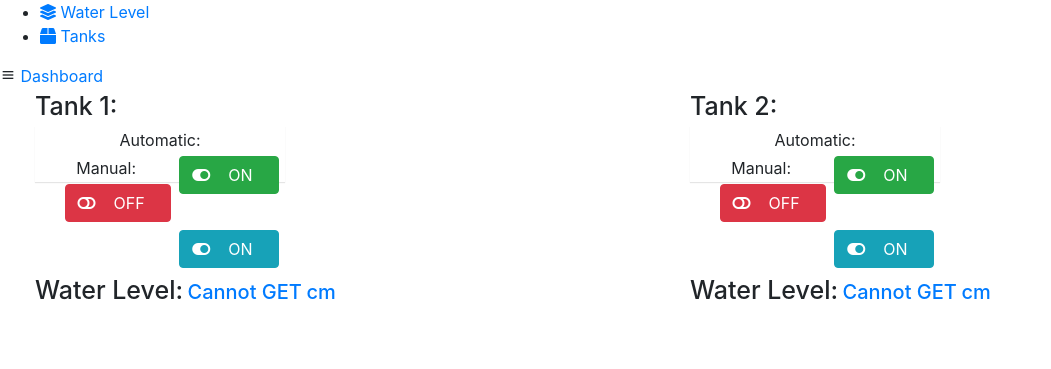
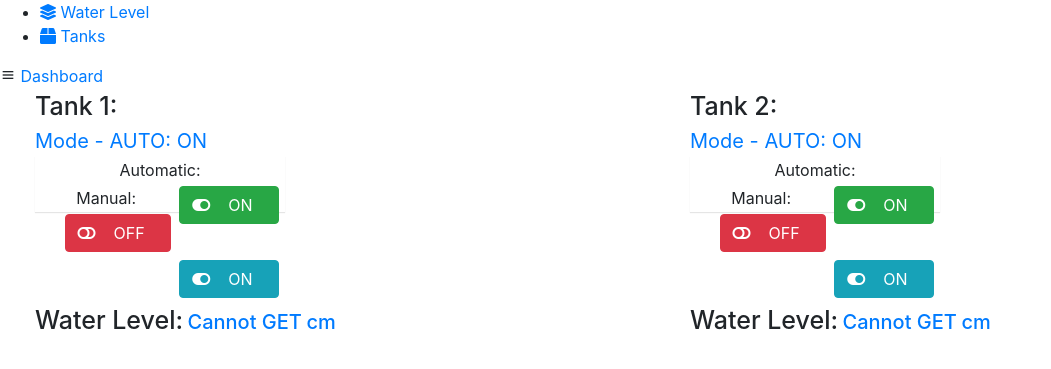
Before and after one commit to Nyazenga/lab5, a PHP site: page /waterlevel.php in a window 1280 px wide. Shown: the top 369 px of the page, without its empty margins (0-1051 px from the left). Run offline with PHP 8.4, Linux system fonts and the light colour scheme; some libraries are stand-ins or nearby versions.

Commit message:
Update waterlevel.php

```diff
--- a/frontend/Admin/view/waterlevel.php
+++ b/frontend/Admin/view/waterlevel.php
@@ -97,13 +97,14 @@
                     <div class="">
                         <div class="info">
                             <div class="inline">Tank 1: </div>
+                            <div class="text2" id="mode">Mode - AUTO: ON</div>
                         </div>
                     </div>
                     <div class="display">
                         <div class="circle">
                             <div class="text">Automatic:</div>
                             <div class="">
-                                <a class="btn btn-success m-1 float-right" onclick="openUrl('http://192.168.137.84/AUTO', 'Hey')">
+                                <a class="btn btn-success m-1 float-right" onclick="openUrl('http://192.168.137.84/AUTO', 'Mode - AUTO: ON')">
                                     <i class="fa fa-toggle-on"></i>&nbsp;&nbsp;&nbsp;&nbsp;ON&nbsp;&nbsp;&nbsp;</a>
                             </div>
                         </div>
@@ -111,12 +112,12 @@
                             <div class="text">Manual:</div>
 
                             <div class="">
-                                <a class="btn btn-danger m-1 float-right" onclick="openUrl('http://192.168.137.84/OFF', 'Hey')">
+                                <a class="btn btn-danger m-1 float-right" onclick="openUrl('http://192.168.137.84/OFF', 'Mode - AUTO: ON')">
                                     <i class="fa fa-toggle-off"></i>&nbsp;&nbsp;&nbsp;&nbsp;OFF&nbsp;&nbsp;&nbsp;</a>
                             </div>
 
                             <div class="">
-                                <a class="btn btn-info m-1 float-right" onclick="openUrl('http://192.168.137.84/ON', 'Hey')">
+                                <a class="btn btn-info m-1 float-right" onclick="openUrl('http://192.168.137.84/ON', 'Mode - MANUAL: ON')">
                                     <i class="fa fa-toggle-on"></i>&nbsp;&nbsp;&nbsp;&nbsp;ON&nbsp;&nbsp;&nbsp;</a>
                             </div>
                         </div>
@@ -137,13 +138,14 @@
                     <div class="">
                         <div class="info">
                             <div class="inline">Tank 2: </div>
+                            <div class="text2" id="mode2">Mode - AUTO: ON</div>
                         </div>
                     </div>
                     <div class="display">
-                        <div class="circle">
+                    <div class="circle">
                             <div class="text">Automatic:</div>
                             <div class="">
-                                <a class="btn btn-success m-1 float-right" onclick="openUrl('http://192.168.137.240/AUTO', 'Hey')">
+                                <a class="btn btn-success m-1 float-right" onclick="openUrl2('http://192.168.137.240/AUTO', 'Mode - AUTO: ON')">
                                     <i class="fa fa-toggle-on"></i>&nbsp;&nbsp;&nbsp;&nbsp;ON&nbsp;&nbsp;&nbsp;</a>
                             </div>
                         </div>
@@ -151,12 +153,12 @@
                             <div class="text">Manual:</div>
 
                             <div class="">
-                                <a class="btn btn-danger m-1 float-right" onclick="openUrl('http://192.168.137.240/OFF', 'Hey')">
+                                <a class="btn btn-danger m-1 float-right" onclick="openUrl2('http://192.168.137.240/OFF', 'Mode - AUTO: ON')">
                                     <i class="fa fa-toggle-off"></i>&nbsp;&nbsp;&nbsp;&nbsp;OFF&nbsp;&nbsp;&nbsp;</a>
                             </div>
 
                             <div class="">
-                                <a class="btn btn-info m-1 float-right" onclick="openUrl('http://192.168.137.240/ON', 'Hey')">
+                                <a class="btn btn-info m-1 float-right" onclick="openUrl2('http://192.168.137.240/ON', 'Mode - MANUAL: ON')">
                                     <i class="fa fa-toggle-on"></i>&nbsp;&nbsp;&nbsp;&nbsp;ON&nbsp;&nbsp;&nbsp;</a>
                             </div>
                         </div>
@@ -205,22 +207,38 @@
     <script type="text/javascript">
         var intervalId = window.setInterval(function() {
             updateByAJAX_dbData()
-        }, 1000);
+        }, 100);
 
         var intervalId = window.setInterval(function() {
             updateByAJAX_dbData2()
-        }, 1000);
+        }, 100);
 
-        function openUrl(url, title) {
-            if (!title) {
-                title = 'Just another window';
+        function openUrl(url, mode) {
+            if (!mode) {
+                title = 'WALEMO';
+
             }
-            var x = window.open(url, title, 'toolbar=1,location=1,directories=1,status=1,menubar=1,scrollbars=1,resizable=1');
-
+            document.getElementById("mode").innerText = mode;
+            var x = window.open(url, mode, 'toolbar=1,location=1,directories=1,status=1,menubar=1,scrollbars=1,resizable=1');
             x.blur();
             setTimeout(function() {
                 x.close();
             }, 300);
+
+        }
+
+        function openUrl2(url, mode) {
+            if (!mode) {
+                title = 'WALEMO';
+
+            }
+            document.getElementById("mode2").innerText = mode;
+            var x = window.open(url, mode, 'toolbar=1,location=1,directories=1,status=1,menubar=1,scrollbars=1,resizable=1');
+            x.blur();
+            setTimeout(function() {
+                x.close();
+            }, 300);
+
         }
 
 
```
